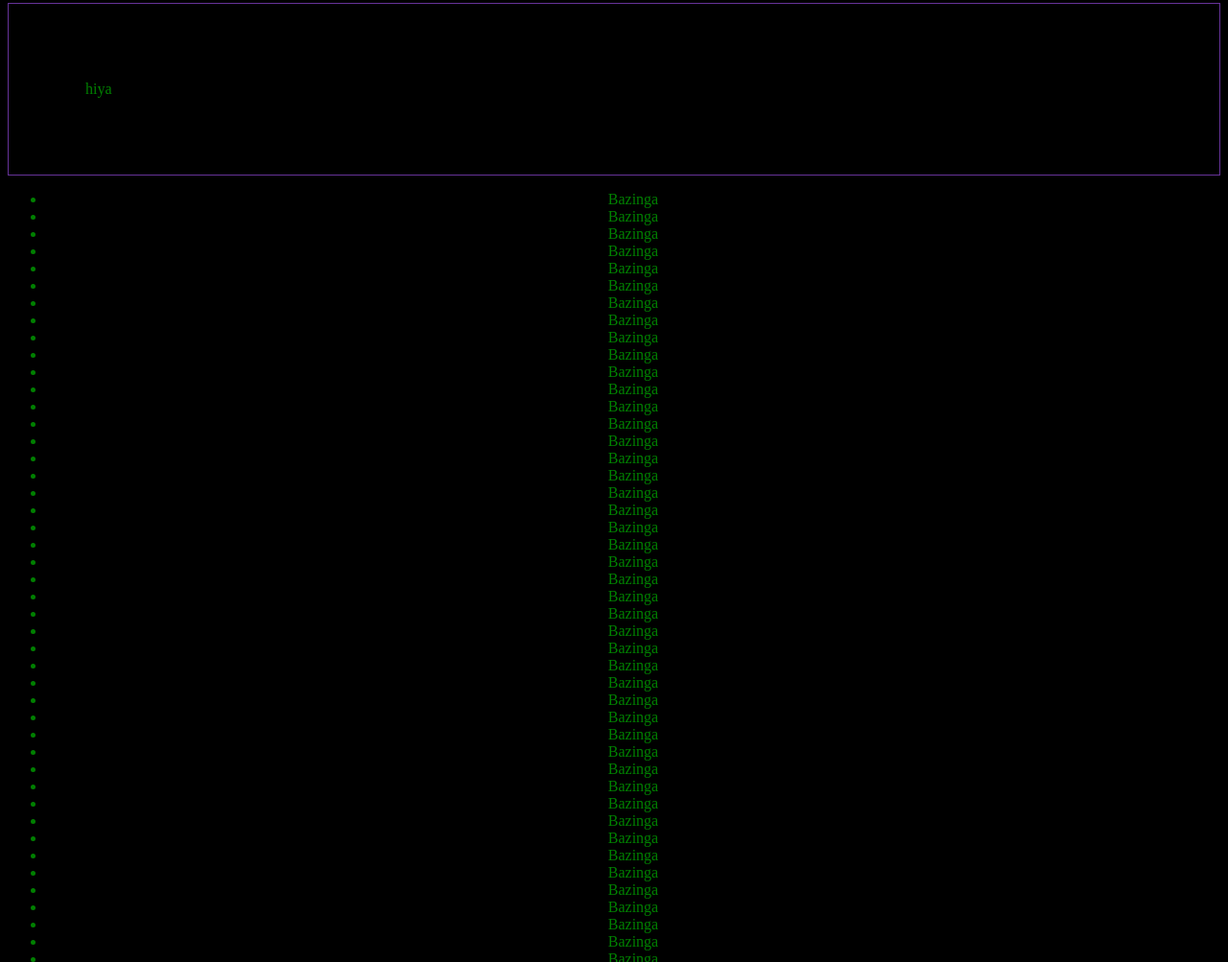
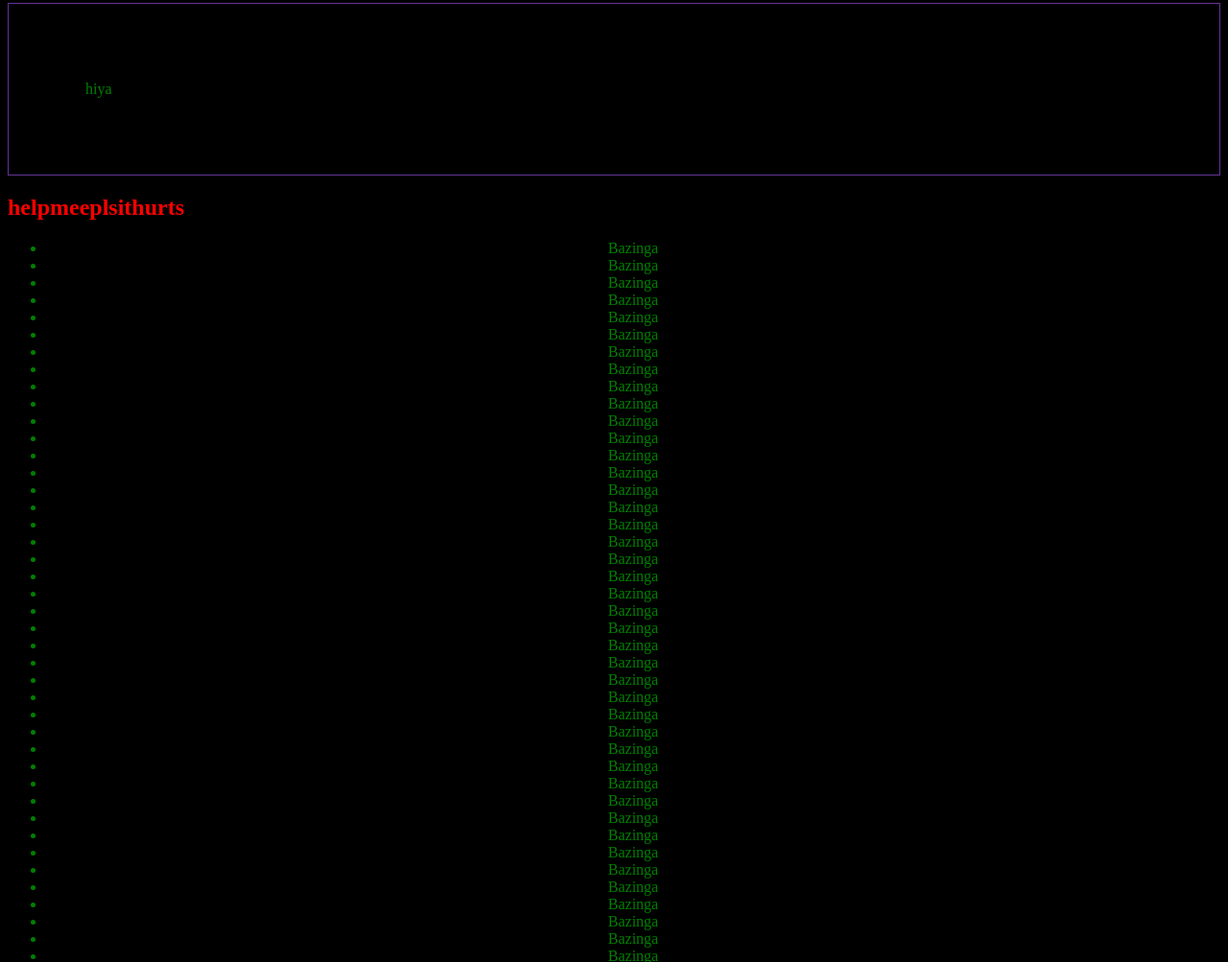
Before and after one commit to DCdoggo/TestHosting, a plain HTML site: page index.html in a window 1280 px wide. Shown: the part 925-1928 px from the top of the page at 96% size. Drawn offline with Linux system fonts and the light colour scheme.

Commit message:
pls work

```diff
--- a/index.html
+++ b/index.html
@@ -12,6 +12,7 @@
 class="rotate" width="1200" height="900" />
 
 <p> hiya </p>
+<h2>helpmeeplsithurts</h2>
 <ul>
     <li> Bazinga</li>
     <li> Bazinga</li>
--- a/style.css
+++ b/style.css
@@ -18,6 +18,10 @@ p
  color: green;
 }
 
+h2{
+  color:red
+}
+
 li{
   color: green;
   text-align: center;
```
